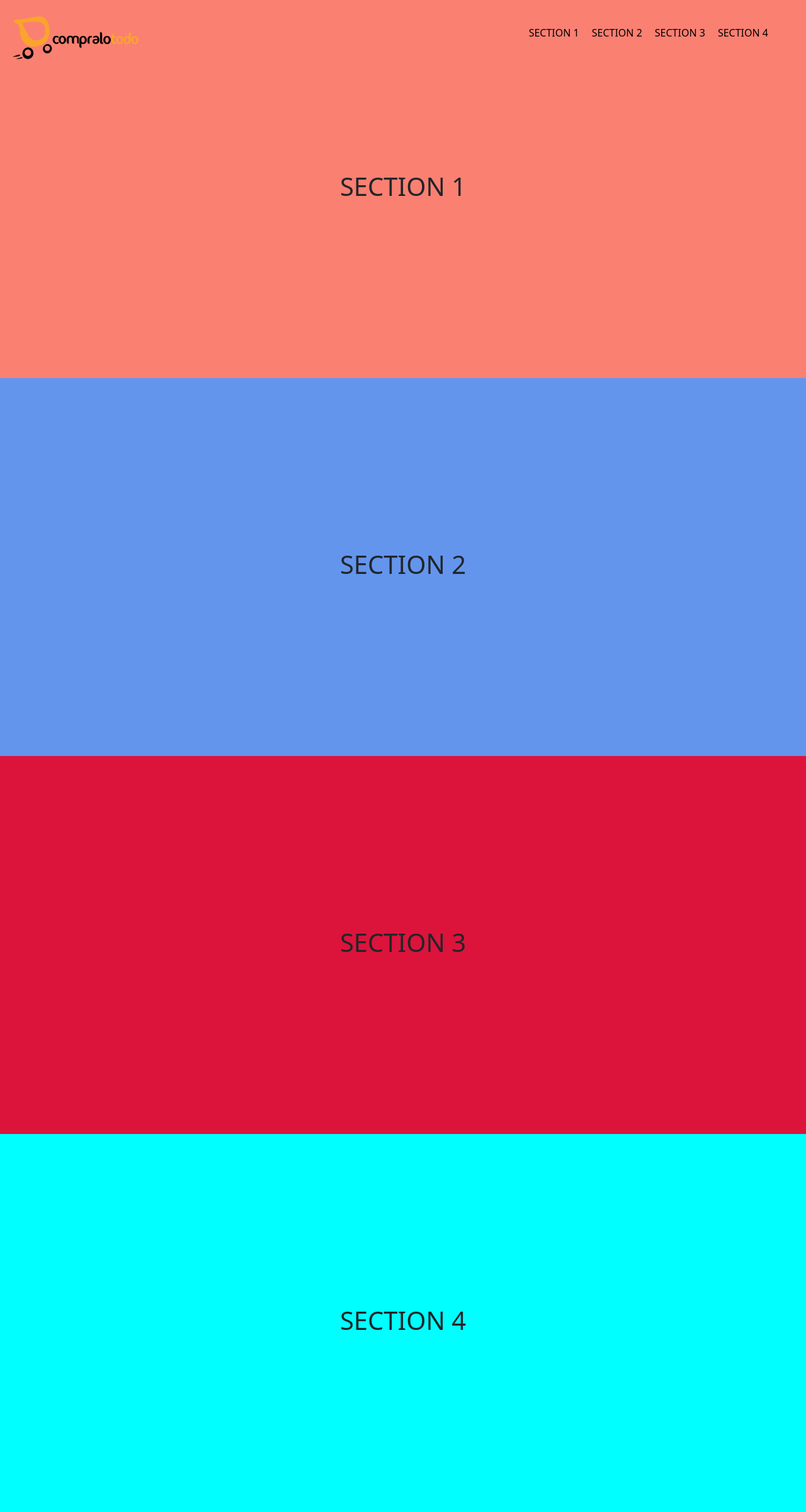
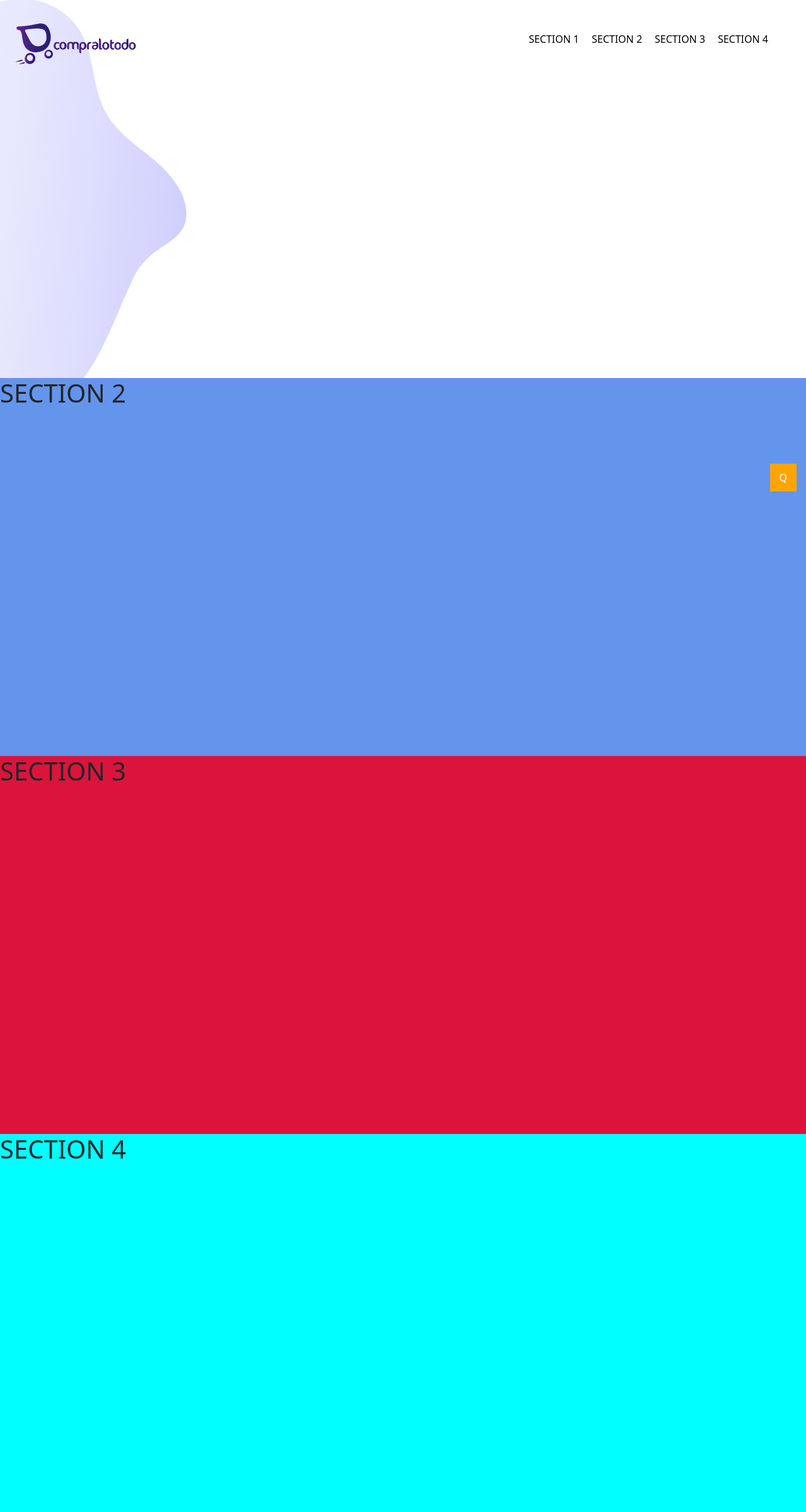
Before and after one commit to johancastillo/ct-landingpage, a PHP site: page / in a window 1280 px wide. Shown: the whole page at 63% size. Run offline with PHP 8.4, Linux system fonts and the light colour scheme.

Commit message:
To up button

```diff
--- a/assets/css/main.css
+++ b/assets/css/main.css
@@ -28,12 +28,10 @@ header .navbar {
 .box {
   width: 100%;
   max-height: 100%;
-  display: flex;
-  justify-content: center;
-  align-items: center; }
+  display: flex; }
 
 .box#section1 {
-  background: salmon; }
+  background: #fff; }
 
 .box#section2 {
   background: cornflowerblue; }
@@ -43,3 +41,13 @@ header .navbar {
 
 .box#section4 {
   background: cyan; }
+
+.ir-arriba {
+  padding: 10px 15px;
+  background: #ffa502;
+  color: #ffffff;
+  cursor: pointer;
+  position: fixed;
+  bottom: 20px;
+  right: 15px;
+  z-index: 100; }
--- /dev/null
+++ b/assets/scss/_ir-arriba.scss
@@ -0,0 +1,10 @@
+.ir-arriba{
+    padding: 10px 15px;
+    background: #ffa502;
+    color: #ffffff;
+    cursor: pointer;
+    position: fixed;
+    bottom: 20px;
+    right: 15px;
+    z-index: 100;
+}
--- a/assets/scss/_sections.scss
+++ b/assets/scss/_sections.scss
@@ -4,12 +4,12 @@
 
     // Flexbox
     display: flex;
-    justify-content: center;
-    align-items: center;
+    // justify-content: center;
+    // align-items: center;
 }
 
 .box#section1{
-    background: salmon;
+    background: #fff;
 }
 
 .box#section2{
--- a/assets/scss/main.scss
+++ b/assets/scss/main.scss
@@ -1,3 +1,4 @@
 @import "./settings";
 @import "./navbar";
 @import "./sections";
+@import "./ir-arriba";
--- a/index.php
+++ b/index.php
@@ -3,13 +3,14 @@
     <head>
         <meta charset="UTF-8">
         <meta name="viewport" content="width=device-width, initial-scale=1.0">
+        <!-- Meta Description -->
+        <meta name="description" content="">
 
         <link rel="shortcut icon" href="./assets/img/icon.svg" type="image/x-icon">
         <title>Tarjeta Efectivo</title>
 
         <link href="https://cdn.jsdelivr.net/npm/bootstrap@5.0.0-beta1/dist/css/bootstrap.min.css" rel="stylesheet" integrity="sha384-giJF6kkoqNQ00vy+HMDP7azOuL0xtbfIcaT9wjKHr8RbDVddVHyTfAAsrekwKmP1" crossorigin="anonymous">
         <link rel="stylesheet" href="./assets/css/main.css">
-
     </head>
     <body>
         <!-- Navbar -->
@@ -19,7 +20,7 @@
         <section>
             <!-- Section 1 -->
             <div class="box" id="section1">
-                <h1 class="text-uppercase">Section 1</h1>
+                <img src="./assets/img/fondo1.svg" alt="">
             </div>
 
             <!-- Section 2 -->
@@ -39,9 +40,11 @@
 
         </section>
 
+        <!-- To Up -->
+        <a href="#section1"><span class="ir-arriba">Q</span></a>
+
 
 
         <script src="./assets/js/main.js"></script>
-
     </body>
     </html>
```
Also changed, not shown: assets/img/fondo1.svg (added), assets/img/fondo2.svg (added), assets/img/ilustracion.svg (added), assets/img/logo.svg.
